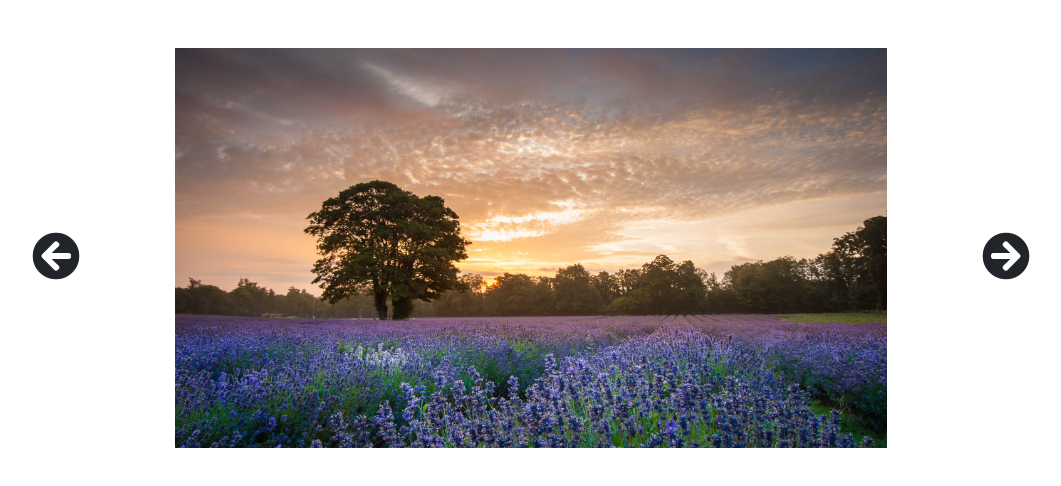
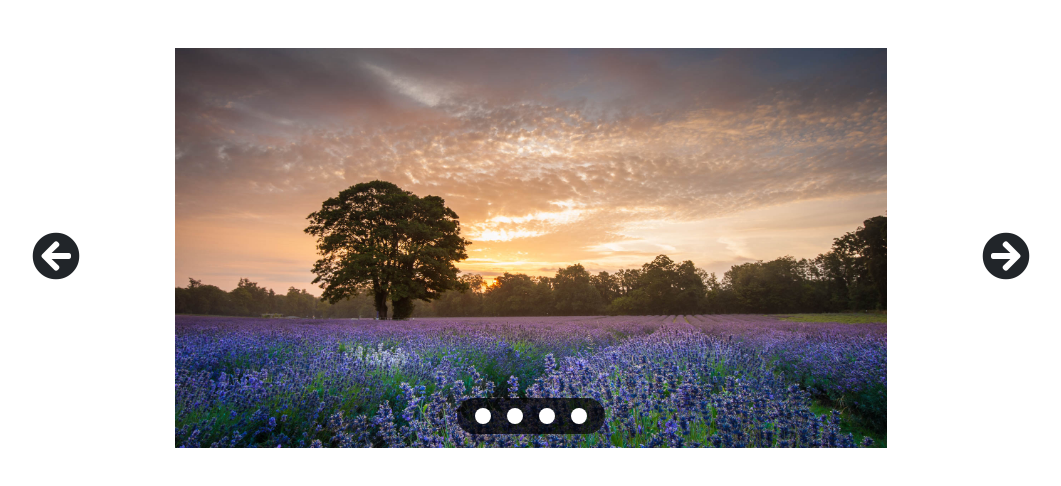
Before and after one commit to Kriska939/vue-slider, a plain HTML site: page index.html in a window 1280 px wide. Shown: the whole page, without its empty margins (109-1170 px from the left). Drawn offline with nearby package versions, Linux system fonts and the light colour scheme.

Commit message:
set css for dot menu

```diff
--- a/css/style.css
+++ b/css/style.css
@@ -11,3 +11,27 @@
 .slider img.active {
     display: inline-block;
 }
+
+.slider {
+    position: relative;
+}
+
+#dots-menu {
+    background-color: rgba(0,0,0, 0.7);
+    padding: 10px;
+    border-radius: 20px;
+    left: 50%;
+    transform: translateX(-50%);
+    top: 350px;
+    position: absolute;
+}
+
+#dots-menu .dot {
+    padding: 8px;
+    background-color: white;
+    border-radius: 50%;
+}
+
+#dots-menu .dot.active {
+    background-color: purple;
+}
--- a/index.html
+++ b/index.html
@@ -37,6 +37,12 @@
                     <figure class="slider d-flex align-items-center justify-content-center">
                         <img class="img-fluid" v-for="(url, index) in images" :src="url" :class="isActive(index)"
                             alt="Immagine Dinamica">
+                        <div id="dots-menu" class=" d-flex align-items-center justify-content-center">
+                            <div class="dot mx-2 cursor-pointer"></div>
+                            <div class="dot mx-2 cursor-pointer"></div>
+                            <div class="dot mx-2 cursor-pointer"></div>
+                            <div class="dot mx-2 cursor-pointer"></div>
+                        </div>
                     </figure>
                 </div>
                 <div class="col-2 d-flex align-items-center justify-content-center">
```
